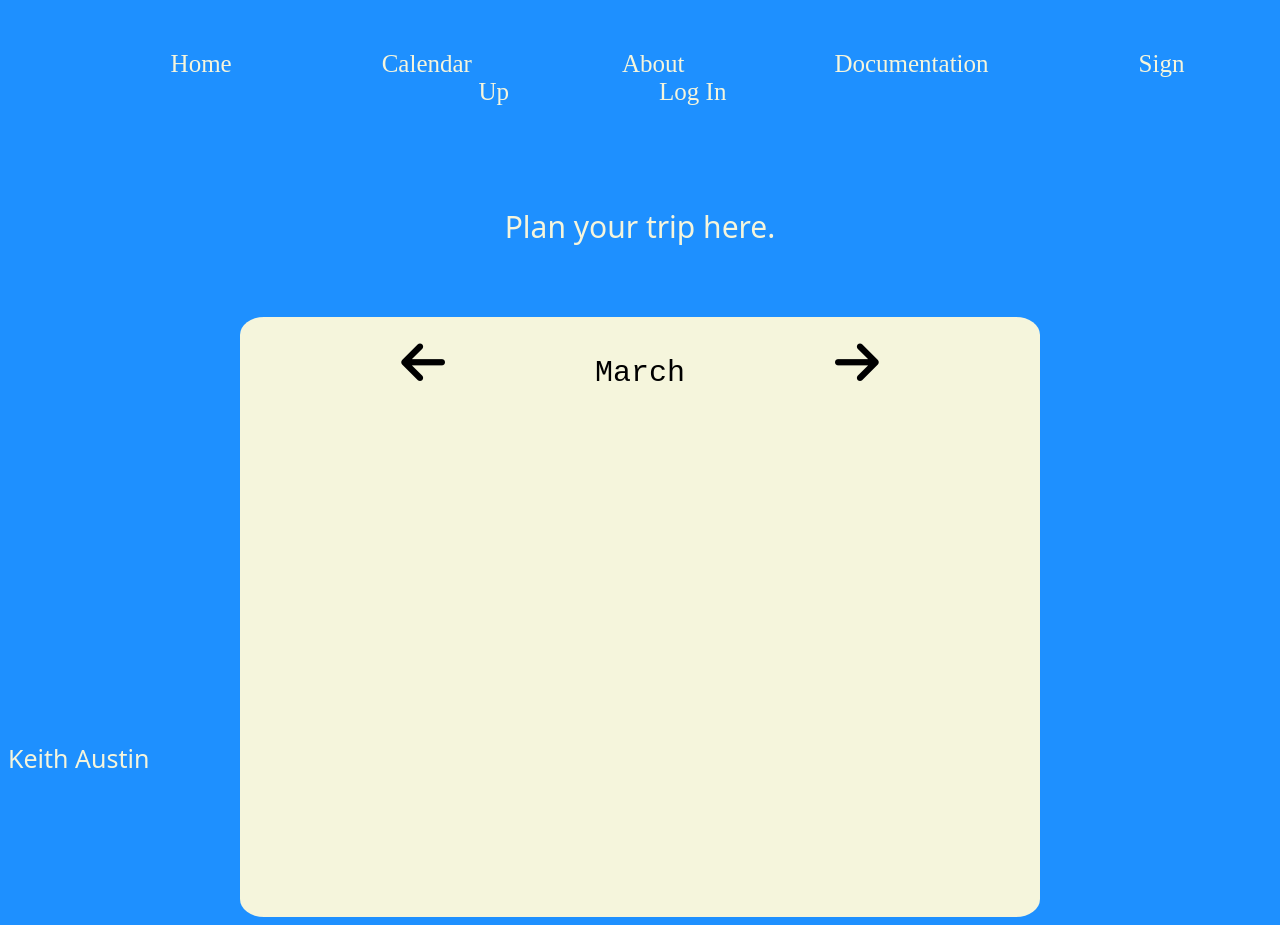
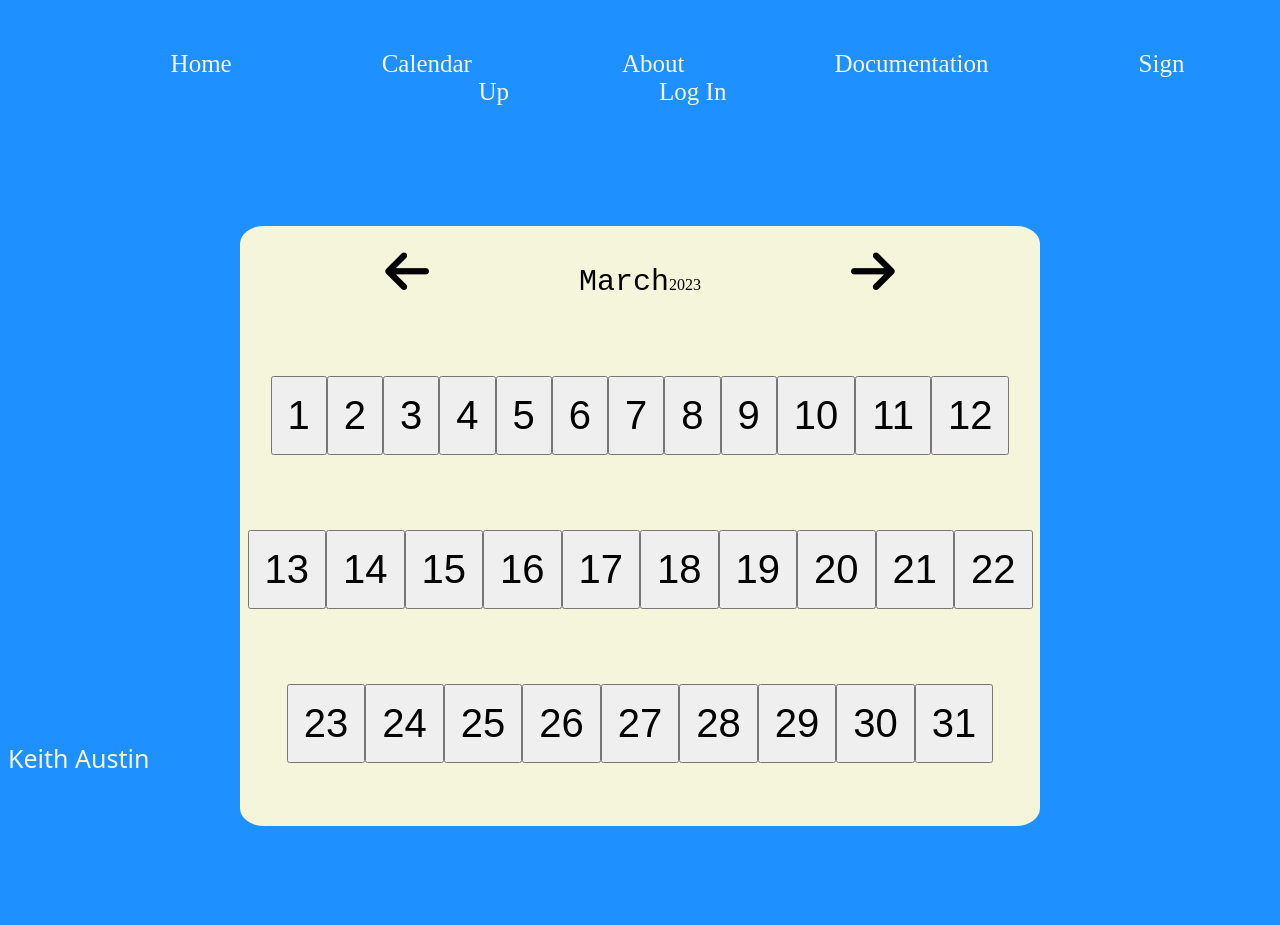
Before and after one commit to keiaus/FG-2.0, a React (Vite) app in the folder fg-2.0/: page /calendar in a window 1280 px wide. After the commit the page ends 834 px from the top, so only its background shows below. Built offline with nearby package versions, Linux system fonts and the light colour scheme.

Commit message:
Fixed date bug

```diff
--- a/fg-2.0/src/App.css
+++ b/fg-2.0/src/App.css
@@ -12,15 +12,25 @@ body {
   background-color: beige;
   text-align: center;
   margin: auto;
-  margin-top: 70px;
+  margin-top: 120px;
   border-radius: 3%;
 }
 
-#select-header {
-  margin-top: 100px;
+/* #start-header {
   font-size: 30px;
-  text-align: center;
+} */
+
+/* #start-date {
+  text-align: left;
 }
+
+#end-date {
+  text-align: left;
+} */
+
+/* #end-header {
+  font-size: 30px;
+} */
 
 #forward-arrow {
   margin-top: 20px;
@@ -127,6 +137,13 @@ ul {
   padding: 0;
 }
 
+#day-button {
+  font-size: 40px;
+  cursor: pointer;
+  padding: 15px;
+  margin-top: 75px;
+}
+
 label {
   color: black;
 }
--- a/fg-2.0/src/client/pages/about/aboutPage/AboutPage.jsx
+++ b/fg-2.0/src/client/pages/about/aboutPage/AboutPage.jsx
@@ -9,7 +9,7 @@ const AboutPage = () => {
             <title>About | FG-2.0</title>
                 <Layout />
                 <h1 id="about-h1">What is FG?</h1>
-                <p id="about-p">FG is a way to connect with friends and family through flight booking to make traveling with large parties more organized.</p>
+                <p id="about-p">Make traveling with large parties more organized.</p>
                 <Footer />
             </div>
         </>
--- a/fg-2.0/src/client/pages/calendar/calendarPage/CalendarPage.jsx
+++ b/fg-2.0/src/client/pages/calendar/calendarPage/CalendarPage.jsx
@@ -2,9 +2,7 @@ import React, { useState } from "react";
 import Layout from "../../../../components/Layout/Layout";
 import Footer from "../../../../components/Footer/Footer";
 
-
 const CalendarPage = () => {
-
     let month = [
         "January",
         "February",
@@ -20,16 +18,50 @@ const CalendarPage = () => {
         "December"
     ]
 
-    const d = new Date();
-    let name = month[d.getMonth()];
+    const [monthName, setMonthName] = useState(new Date().getMonth());
+    const [year, setYear] = useState(new Date().getFullYear());
+    const [clicked, setClicked] = useState(false);
+
+    const handleDayClicked = (dayClicked) => {
+        setClicked(true);
+    }
 
     const handleForwardArrow = () => {
-        alert(name)
+        setMonthName(prevIndex => (prevIndex + 1) % 12);
+        if (month[monthName] === "December") {
+            setYear(prevIndex => (prevIndex + 1));
+        }
     }
 
     const handleBackArrow = () => {
-        alert("Back arrow clicked!")
+        setMonthName(prevIndex => (prevIndex - 1 + 12) % 12);
+        if (month[monthName] === "January") {
+            setYear(prevIndex => (prevIndex - 1));
+        }
     }
+
+    const renderDays = () => {
+        const monthName2 = month[monthName];
+        const daysInMonth = getDaysInMonth(monthName2);
+        const days = [];
+
+        for (let i = 1; i <= daysInMonth; i++) {
+            days.push(<button key={i} id="day-button">{i}</button>);
+        }
+        return days;
+    };
+
+    const getDaysInMonth = (monthName2) => {
+        if (["April", "June", "September", "November"].includes(monthName2)) {
+            return 30;
+        } else if (monthName2 === "February") {
+            // Assuming a simple calculation for February's days, you may need a more complex logic to handle leap years
+            return 28;
+        } else {
+            return 31;
+        }
+    };
+
 
     return (
         <>
@@ -37,12 +69,19 @@ const CalendarPage = () => {
                 <title>Calendar | FG-2.0</title>
                 <Layout />
                 <body id="calendar-body">
-                    <p id="select-header">Plan your trip here.</p>
+
                     <div id="calendar-div">
                         <i id="back-arrow" class="fa-solid fa-arrow-left" onClick={handleBackArrow}></i>
-                        <label id="month-label">{name}</label>
+                        <label id="month-label">{month[monthName]}</label>
+                        <label id="year-label">{year}</label>
                         <i id="forward-arrow" class="fa-solid fa-arrow-right" onClick={handleForwardArrow}></i>
+                        <table>
+                            <tr>
+                                {renderDays()}
+                            </tr>
+                        </table>
                     </div>
+
                 </body>
                 <Footer />
             </div>
--- a/fg-2.0/src/client/pages/home/homePage/HomePage.jsx
+++ b/fg-2.0/src/client/pages/home/homePage/HomePage.jsx
@@ -9,7 +9,6 @@ const HomePage = () => {
             <div id="home">
             <title>Home | FG-2.0</title>
                 <h1 id="fg-header">Welcome to FG 2.0</h1>
-                <p id="fg-paragraph">Make booking trips with friends and family a piece of cake</p>
             </div>
             <Footer />
         </>
```
Also changed, not shown: 1 other file (tests, documents, lock files or other folders).
